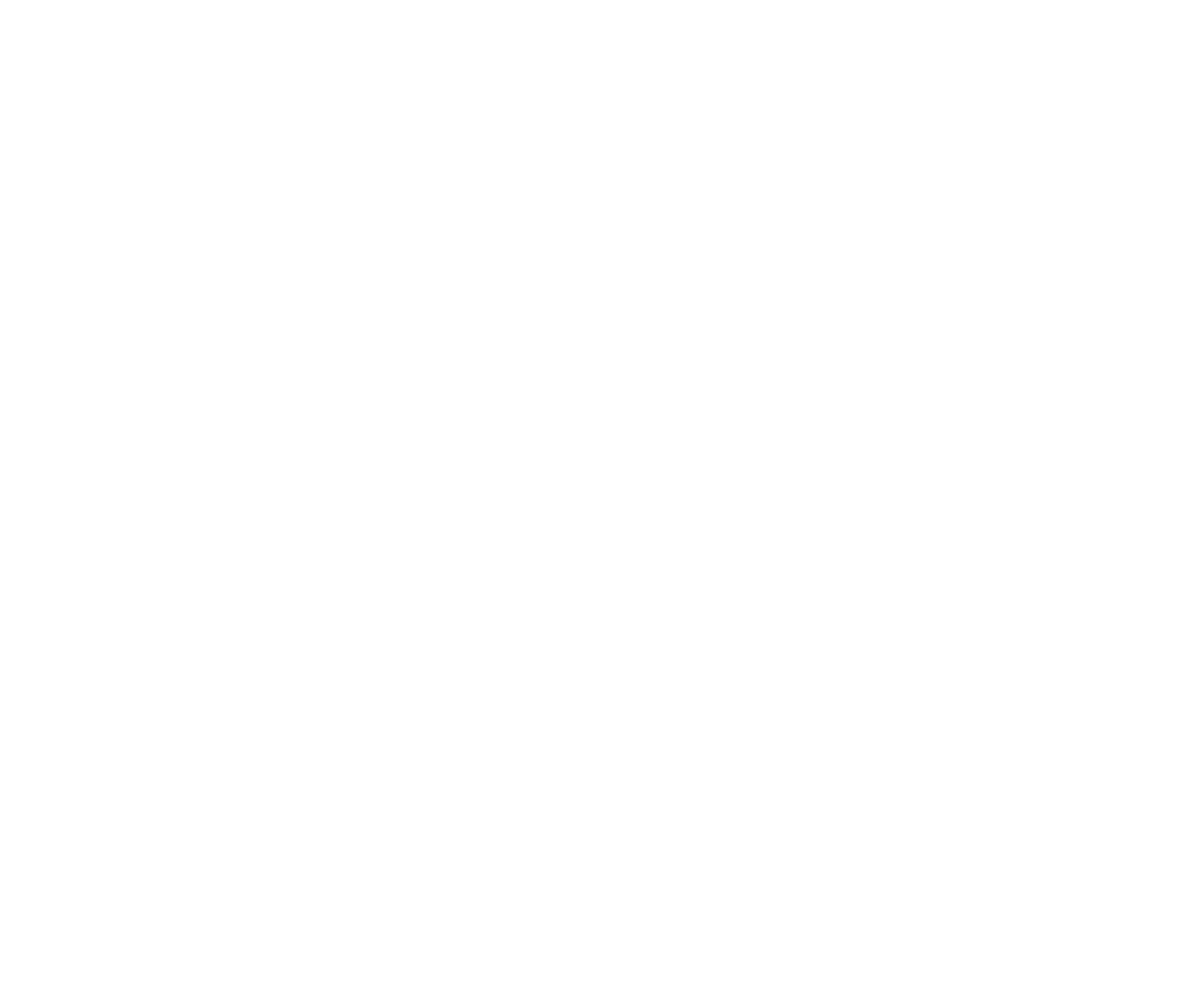
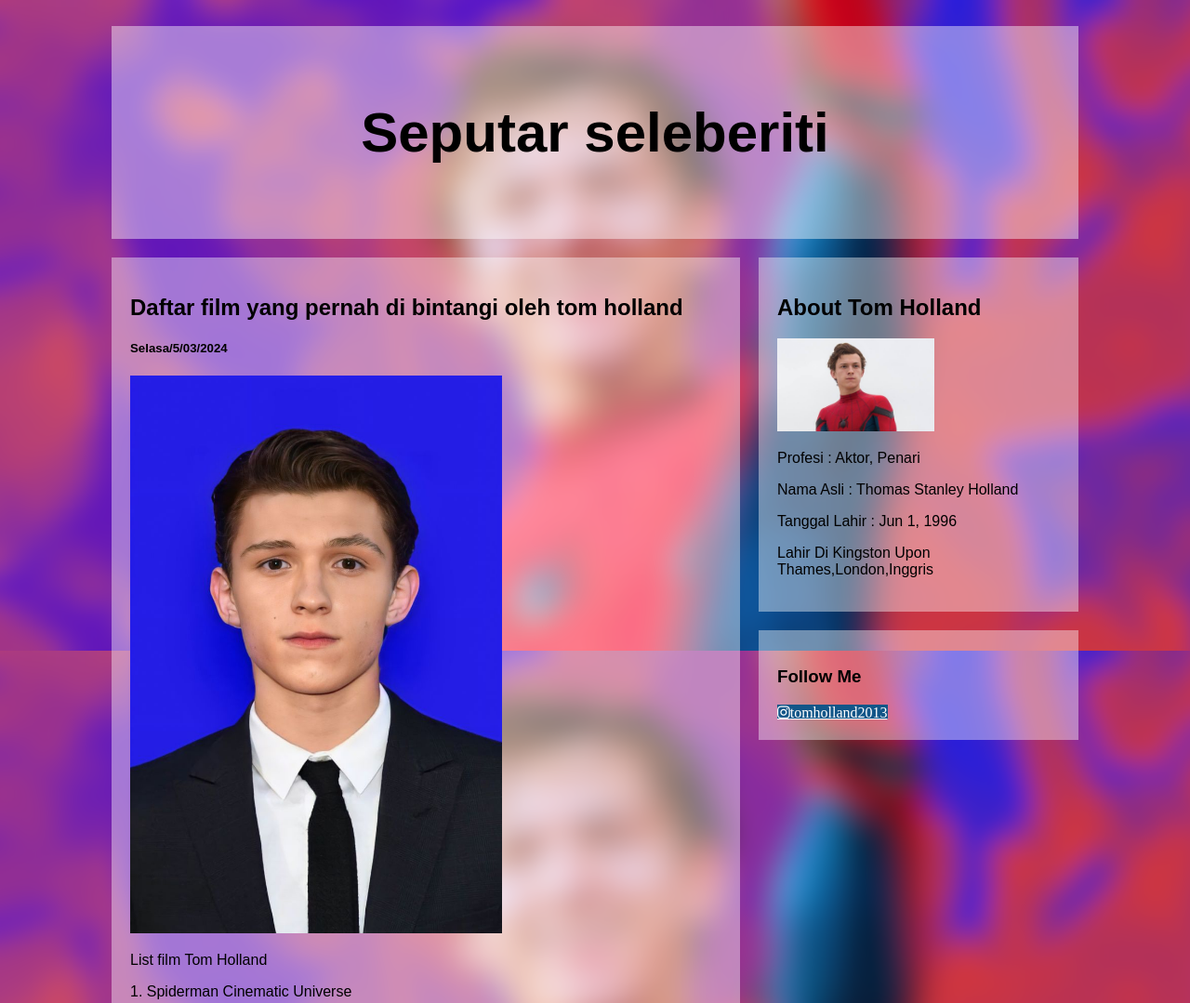
Before and after one commit to riamaraulina/riamaraulina, a plain HTML site: page index.html in a window 1280 px wide. Shown: the top 1079 px of the page at 93% size. Before the commit the page ends 800 px from the top, so only its background shows below. Drawn offline with Linux system fonts and the light colour scheme.

Commit message:
add file and css

```diff
--- a/index.html
+++ b/index.html
@@ -3,9 +3,90 @@
 <head>
   <meta charset="UTF-8">
   <meta name="viewport" content="width=device-width, initial-scale=1.0">
+  <link rel="stylesheet" href="style.css">
+  <link rel="stylesheet" href="https://cdnjs.cloudflare.com/ajax/libs/font-awesome/4.7.0/css/font-awesome.min.css">
   <title>Document</title>
 </head>
 <body>
+  <div class="header">
+    <h2>Seputar seleberiti</h2>
+  </div>
+
+  <div class="row">
+    <div class="leftcolumn">
+      <div class="card">
+        <h2>Daftar film yang pernah di bintangi oleh tom holland</h2>
+        <h5>Selasa/5/03/2024</h5>
+        <div><img src="img/tom holland.jpg" alt="" style="height: 600px;"></div>
+        <p>List film Tom Holland
+          <p>1. Spiderman Cinematic Universe</p>
+          <P>Salah satu film Tom Holland yang sukses besar dan membawa namanya kian populer hingga sekarang adalah Spiderman Cinematic Universe.
+
+            Total ada tiga film Spiderman yang dibintangi oleh Tom Holland yakni Spiderman: Homecoming (2017), Spiderman: Far From Home (2019), dan Spiderman: No Way Home (2021).
+
+            Dalam film ini, Moms bisa menyaksikan sosok Tom Holland yang berperan sebagai Peter Parker.</P>
+            <p>2. The Current War</p>
+            <p>Film Tom Holland berikutnya adalah The Current War.
+
+              Dalam film ini, Tom Holland berperan sebagai Samuel Insull, seorang pengusaha Inggris yang lahir di Amerika.
+
+              Sosoknya digambarkan sebagai orang yang pintar sehingga berhasil menjadi inovator dan juga investor terkenal di Chicago.</p>
+            <p>3. Cherry</p>
+            <p>Cherry menjadi film Tom Holland berikutnya yang wajib untuk Moms saksikan.
+
+              Ini merupakan film adaptasi dari novel karya Nico Walker yang juga berjudul sama. Bahkan ternyata, ceritanya didasarkan pada kisah nyata.
+
+              Di film ini, Tom Holland tampil dengan penampilan yang segar dan berbeda. Sebab, sang aktor mencukur habis rambutnya.
+              Film Cherry bercerita tentang seorang pria yang trauma pasca perang karena ia pernah bekerja sebagai tim medis militer di Irak.</p>
+              <p>4. The Impossible
+                <p>The Impossible menjadi judul film Tom Holland lainnya yang bisa Moms saksikan kala santai.
+
+                  Film ini bercerita menganai kejadian bencana alam yang ternyata diambil dari kisah nyata, lho.
+
+                  Dalam The Impossible, Tom Holland berperan sebagai tokoh utama.
+
+                  The Impossible mengisahkan tentang keluarga Belon yang berusaha bertahan hidup saat terjadi gelombang tsunami mengerikan di Samudera Hindia pada tahun 2004.
+
+                  Akting Tom Holland dan pemain lainnya yang memukau sukses membuat penonton merasakan betapa mengerikannya situasi pada waktu itu.</p>
+                  <P>5. The Lost City of Z</P>
+                  <p>Dalam film The Lost City of Z, Tom Holland berperan sebagai Jack Fawcett, anak laki-laki dari seorang penjelajah bernama Percy Fawcett.
+
+                    Film ini mengambil latar cerita pada awal abad ke-20.
+
+                    The Lost City of Z berkisah tentang seorang penjelajah Inggris bernama Percy Fawcett yang melakukan perjalanan ke Amazon.
+
+                    Tak disangka, penjelajahannya membawa ia kepada bukti-bukti tentang peradaban canggih yang sebelumnya tidak diketahui sama sekali.
+
+                    Penemuannya yang dianggap tak masuk akal membuat Percy diolok-olok oleh lembaga ilmiah.
+
+                    Tidak tinggal diam, Fawcett yang penuh tekad, didukung oleh istrinya yang setia, putranya, dan ajudannya, kembali ke hutan rimba Amazon untuk membuktikan argumennya.
+
+                    Namun, proses penjelajahan ini justru berakhir dengan situasi berbahaya yang tak terduga.</p>
+              </p>
+
+        </p>
+
+      </div>
+      <div class="card">
+
+      </div>
+    </div>
+    <div class="rightcolumn">
+      <div class="card">
+        <h2>About Tom Holland</h2>
+        <div><img src="img/lebih-dekat-tom-holland-spider-man-baru-marvel-EOOU2NGkWm.jpg" alt="" style="height: 100px;"></div>
+        <p>Profesi : Aktor, Penari
+          <p>Nama Asli : Thomas Stanley Holland</p>
+          <p>Tanggal Lahir : Jun 1, 1996 </p>
+          <p>Lahir Di Kingston Upon Thames,London,Inggris</p>
+          </p>
+      </div>
+
+      <div class="card">
+        <h3>Follow Me</h3>
+        <a href="#" class="fa fa-instagram">tomholland2013</a>
+      </div>
+    </div>
 
 </body>
 </html>
--- /dev/null
+++ b/style.css
@@ -0,0 +1,60 @@
+* {
+    box-sizing: border-box;
+  }
+
+  body {
+    font-family: Arial;
+    padding: 20px;
+    background-image: url('img/thbg.png');
+    margin-left: 100px;
+    margin-right: 100px;
+  }
+
+  /* Header/Blog Title */
+  .header {
+    padding: 30px;
+    font-size: 40px;
+    text-align: center;
+    background: rgba(255, 255, 255, 0.432);
+  }
+
+  /* Create two unequal columns that floats next to each other */
+  /* Left column */
+  .leftcolumn {
+    float: left;
+    width: 65%;
+  }
+
+  /* Right column */
+  .rightcolumn {
+    float: left;
+    width: 35%;
+    padding-left: 20px;
+  }
+
+  /* Add a card effect for articles */
+  .card {
+    background-color: rgba(255, 255, 255, 0.406);
+    padding: 20px;
+    margin-top: 20px;
+  }
+
+  /* Clear floats after the columns */
+  .row:after {
+    content: "";
+    display: table;
+    clear: both;
+  }
+  .fa-instagram {
+    background: #125688;
+    color: white;
+  }
+
+
+  /* Responsive layout - when the screen is less than 800px wide, make the two columns stack on top of each other instead of next to each other */
+  @media screen and (max-width: 800px) {
+    .leftcolumn, .rightcolumn {
+      width: 100%;
+      padding: 0;
+    }
+  }
```
Also changed, not shown: img/lebih-dekat-tom-holland-spider-man-baru-marvel-EOOU2NGkWm.jpg (added), img/th.webp (added), img/thbg.png (added), img/tom holland.jpg (added).
